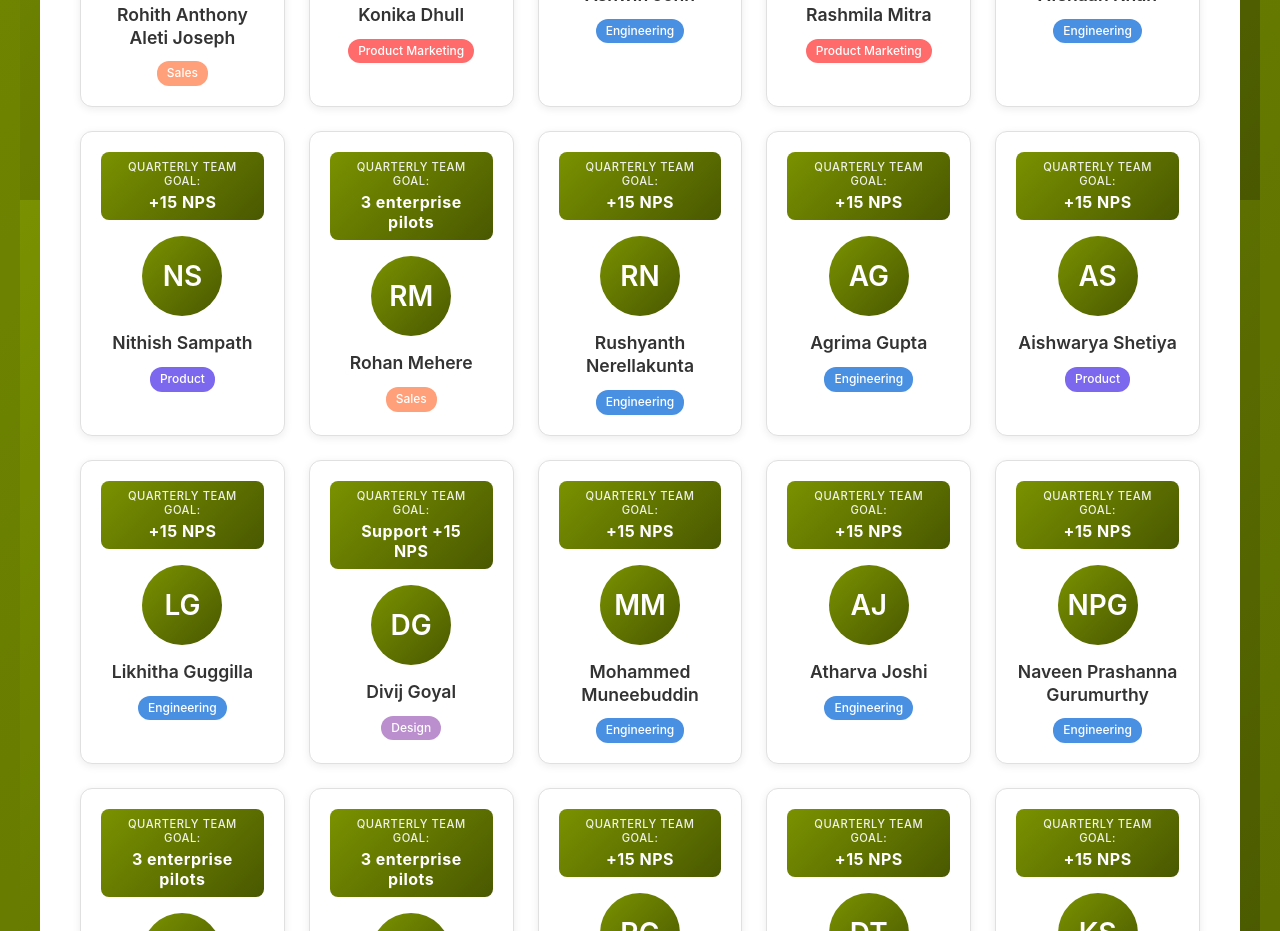
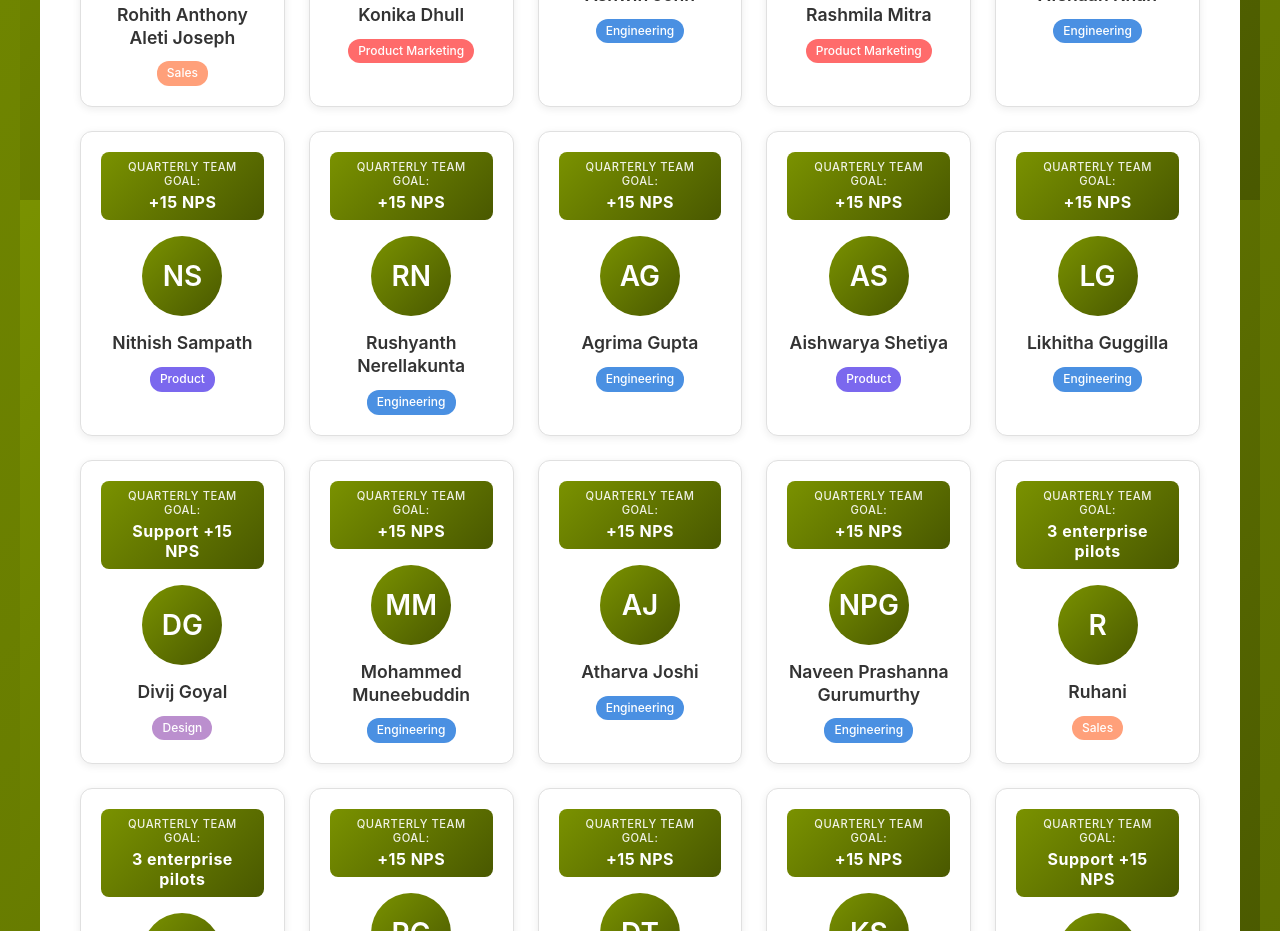
Before and after one commit to AdamKershner/data-room, a React (Vite) app in the folder financial-dashboard/: page /team-execution in a window 1280 px wide. Shown: the part 1420-2351 px from the top of the page. Built offline with nearby package versions, Linux system fonts and the light colour scheme.

Commit message:
Remove Rohan Mehere from team

```diff
--- a/financial-dashboard/src/pages/TeamExecution.jsx
+++ b/financial-dashboard/src/pages/TeamExecution.jsx
@@ -1514,96 +1514,6 @@ function TeamExecution() {
             "Prioritize top 5 UI/UX improvements per week for engineering",
             "Increase overall product quality through iterative improvements",
             "Enhance demo effectiveness through better UI/UX"
-          ]
-        }
-      ]
-    },
-    {
-      name: "Rohan Mehere",
-      roles: ["Sales"],
-      employmentStatus: "intern",
-      hoursPerWeek: 20,
-      timeLogs: [
-        {
-          submissionId: "Rohan1",
-          respondentId: "Rohan",
-          submittedAt: "2025-01-10 10:00:00",
-          name: "Rohan Mehere",
-          date: "2025-01-03",
-          hours: 20,
-          description: "Week of Dec 30 - Jan 3. Conducted product demos for prospects. Scheduled discovery calls with potential B2B customers. Followed up with demo attendees. Negotiated pilot contracts."
-        },
-        {
-          submissionId: "Rohan2",
-          respondentId: "Rohan",
-          submittedAt: "2025-01-17 10:00:00",
-          name: "Rohan Mehere",
-          date: "2025-01-10",
-          hours: 20,
-          description: "Week of Jan 6-10. Conducted demos for qualified leads. Scheduled discovery calls. Followed up with prospects. Built pipeline for $50K ARR target."
-        },
-        {
-          submissionId: "Rohan3",
-          respondentId: "Rohan",
-          submittedAt: "2025-01-24 10:00:00",
-          name: "Rohan Mehere",
-          date: "2025-01-17",
-          hours: 20,
-          description: "Week of Jan 13-17. Conducted demos and discovery calls. Negotiated pilot contract terms. Followed up with prospects. Tracked pipeline value toward $50K ARR goal."
-        },
-        {
-          submissionId: "Rohan4",
-          respondentId: "Rohan",
-          submittedAt: "2025-01-31 10:00:00",
-          name: "Rohan Mehere",
-          date: "2025-01-24",
-          hours: 20,
-          description: "Week of Jan 20-24. Closed pilot contract negotiations. Conducted final demos. Followed up with signed pilots. Achieved $50K ARR milestone."
-        }
-      ],
-      q1Goals: {
-        overview: "Drive B2B revenue through demo execution and pilot acquisition",
-        target: "Generate $50,000 ARR in Q1 (1 pilot at $50K or 2 pilots at $25K each)",
-        weeklyBreakdown: [
-          { week: 1, goal: "Create demo scripts and research leads", metric: "Scripts ready, 20+ qualified leads identified" },
-          { week: 2, goal: "Week 2 demos", metric: "1+ demo conducted, 2+ responses" },
-          { week: 3, goal: "Week 3 demos", metric: "1+ demo conducted, 2+ responses" },
-          { week: 4, goal: "Week 4 demos & discovery calls", metric: "1+ demo conducted, 1+ discovery call, $25K+ pipeline" },
-          { week: 5, goal: "Week 5 demos & discovery calls", metric: "1+ demo conducted, 1+ discovery call, $50K+ pipeline" },
-          { week: 6, goal: "Week 6 demos & discovery calls", metric: "1+ demo conducted, 1+ discovery call, $75K+ pipeline" },
-          { week: 7, goal: "Week 7 demos & negotiations", metric: "1+ demo conducted, $100K+ pipeline" },
-          { week: 8, goal: "Week 8 demos & negotiations", metric: "1+ demo conducted, $100K+ pipeline" },
-          { week: 9, goal: "Week 9 demos & negotiations", metric: "$50K+ ARR in active negotiations" },
-          { week: 10, goal: "Week 10 demos & negotiations", metric: "$50K+ ARR in active negotiations" },
-          { week: 11, goal: "Week 11 pilot closing", metric: "$50K ARR closed" },
-          { week: 12, goal: "Week 12 follow-up", metric: "$50K ARR confirmed" },
-          { week: 13, goal: "Q1 sales review", metric: "$50,000 ARR achieved" }
-        ],
-        keyMetrics: [
-          "ARR generated (target $50,000)",
-          "Qualified B2B leads generated (target 20+)",
-          "Pipeline value (target $100K+ by week 7)",
-          "Demos conducted (target 10+)",
-          "Discovery calls scheduled (target 5+)",
-          "Pilot contracts closed (1 at $50K or 2 at $25K)"
-        ]
-      },
-      projects: [
-        {
-          title: "Demo Preparation & Execution",
-          status: "active",
-          startDate: "January 2026",
-          description: "Prepare and conduct product demos for potential B2C and B2B customers.",
-          scope: [
-            "Create standardized demo scripts and flows",
-            "Prepare demo environments and test scenarios",
-            "Conduct live demos for prospects",
-            "Collect feedback and follow up with demo attendees"
-          ],
-          goals: [
-            "Conduct 10+ product demos",
-            "Achieve 30%+ demo-to-signup conversion rate",
-            "Create demo best practices documentation"
           ]
         }
       ]
```
